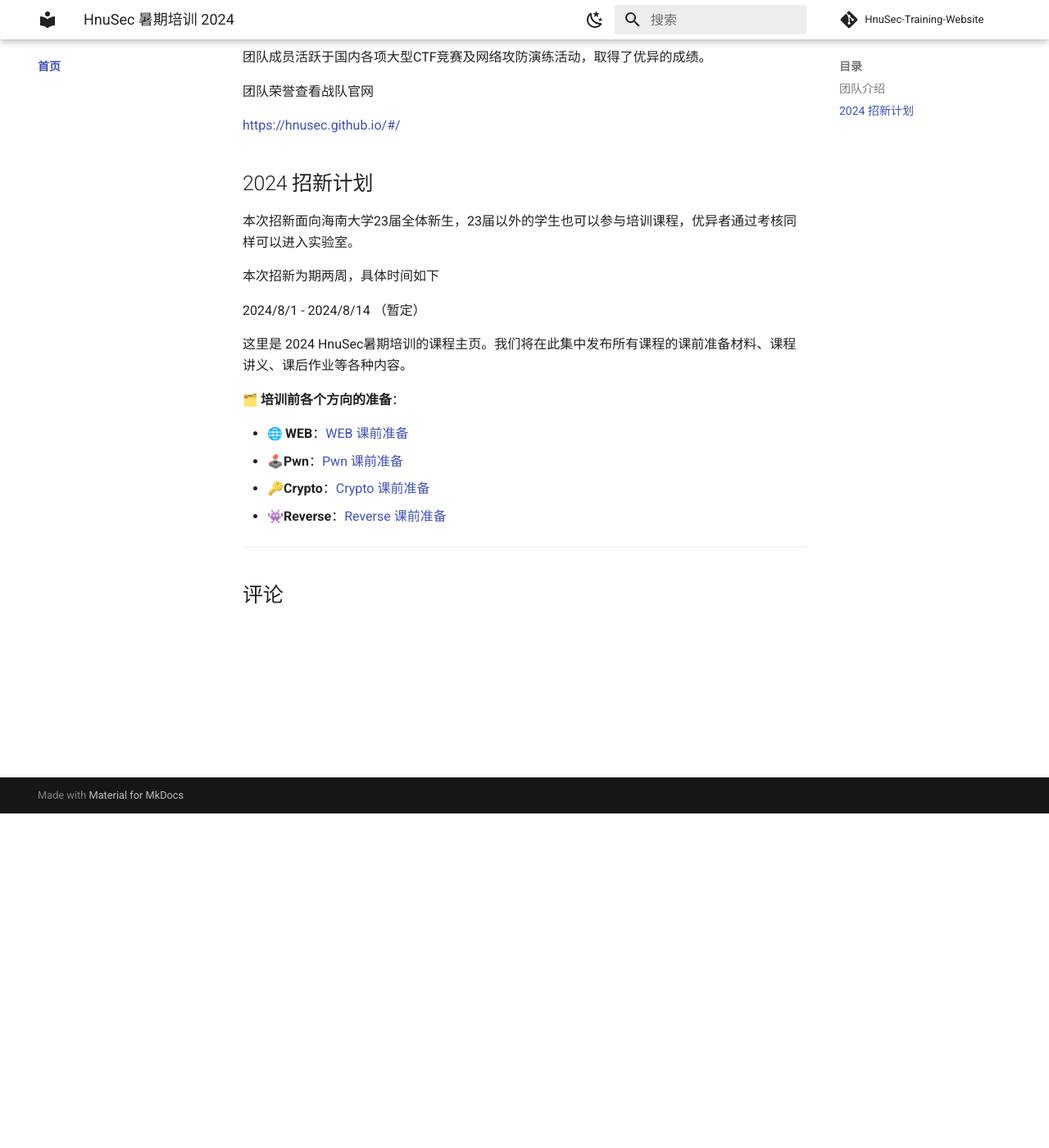
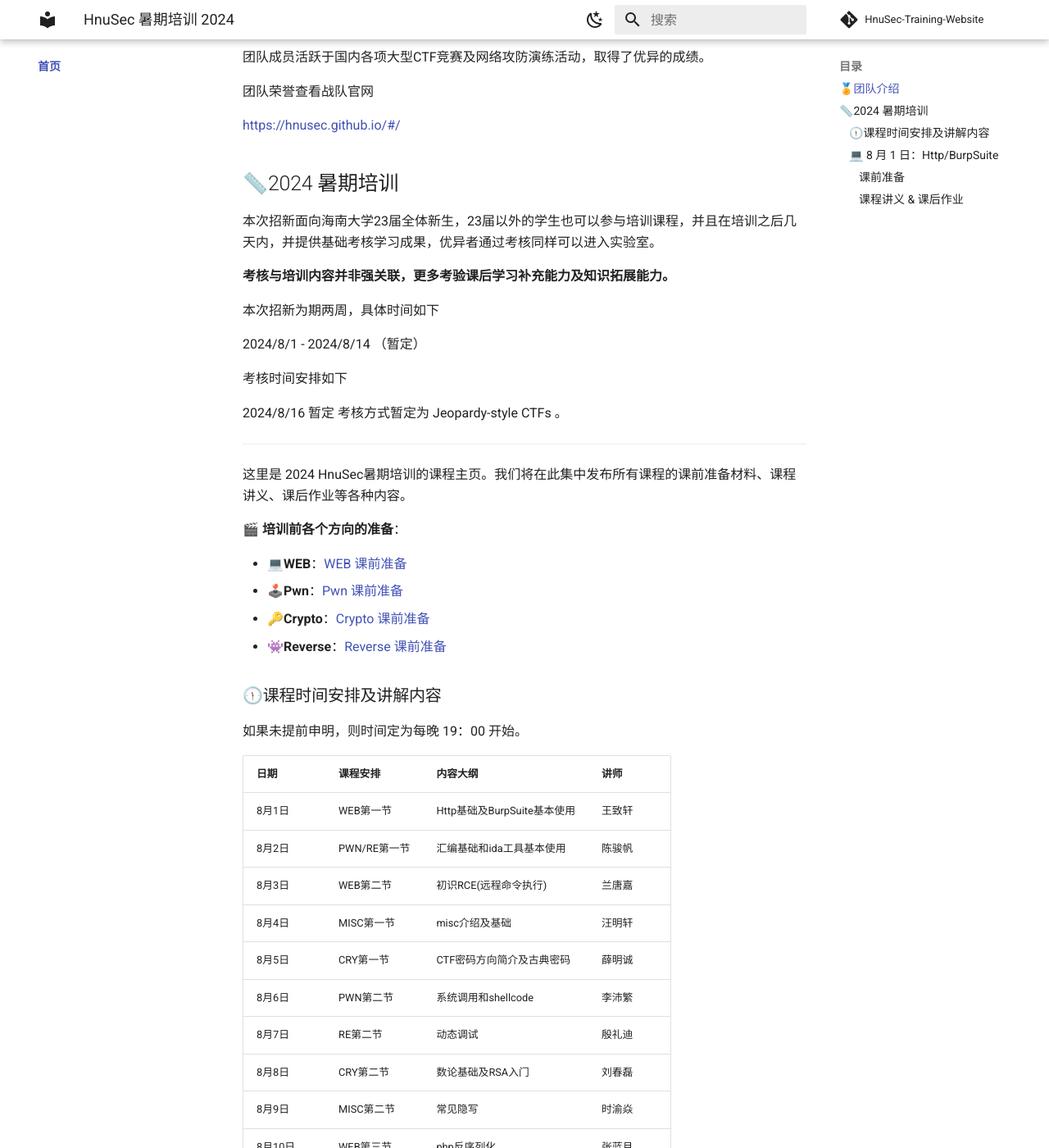
Before and after one commit to natro92/HnuSec-Training-Website, an MkDocs documentation site: the page built from docs/index.md, in a window 1280 px wide and 1400 px high, scrolled down 408 px. Shown: the whole window at 82% size. Built offline with MkDocs 1.6.1 and Material for MkDocs 9.7.7, drawn with Linux system fonts in a browser that asks for light colours; emoji names are drawn with the system emoji font; comment, search, counter and statistics services are not loaded; some of the changed text lies outside the part shown.

Commit message:
add lessons time

```diff
--- a/docs/index.md
+++ b/docs/index.md
@@ -1,5 +1,7 @@
 # HnuSec 暑期培训 2024
-## 团队介绍
+
+## 🏅团队介绍
+
 HnuSec - 海南大学网安实验室 是隶属于海南大学网络空间安全学院（密码学院），由海南大学网络空间安全协会的优秀会员们组建的网络安全团队，于2018年12月正式成立，是HDCTF网络安全技能挑战赛的举办者，现由曹春杰院长、周晓谊副院长、徐紫枫系主任、王隆娟老师指导。
 
 实验室现活跃成员20余人，为海南大学本科生、研究生，涉猎Web渗透、漏洞研究、逆向分析、密码算法等多个领域；
@@ -9,24 +11,67 @@ HnuSec - 海南大学网安实验室 是隶属于海南大学网络空间安全
 
 团队荣誉查看战队官网
 
-https://hnusec.github.io/#/
+<https://hnusec.github.io/#/>
 
+## 📏2024 暑期培训
 
-## 2024 招新计划
-本次招新面向海南大学23届全体新生，23届以外的学生也可以参与培训课程，优异者通过考核同样可以进入实验室。
+本次招新面向海南大学23届全体新生，23届以外的学生也可以参与培训课程，并且在培训之后几天内，并提供基础考核学习成果，优异者通过考核同样可以进入实验室。
+
+**考核与培训内容并非强关联，更多考验课后学习补充能力及知识拓展能力。**
 
 本次招新为期两周，具体时间如下
 
 2024/8/1 - 2024/8/14 （暂定）
 
+考核时间安排如下
+
+2024/8/16 暂定 考核方式暂定为 Jeopardy-style CTFs 。
+
+-----
+
 这里是 2024 HnuSec暑期培训的课程主页。我们将在此集中发布所有课程的课前准备材料、课程讲义、课后作业等各种内容。
 
-:card_index_dividers: **培训前各个方向的准备**：
+🎬 **培训前各个方向的准备**：
 
-- :globe_with_meridians: **WEB**：[WEB 课前准备](/web/preparation)
+- 💻**WEB**：[WEB 课前准备](/web/preparation)
 - 🕹️**Pwn**：[Pwn 课前准备](/pwn/preparation)
 - 🔑**Crypto**：[Crypto 课前准备](/crypto/preparation)
 - 👾**Reverse**：[Reverse 课前准备](/reverse/preparation)
 
+### 🕦课程时间安排及讲解内容
+
+如果未提前申明，则时间定为每晚 19：00 开始。
+
+| 日期 | 课程安排 | 内容大纲 | 讲师 |
+| --- | --- | --- | --- |
+| 8月1日 | WEB第一节 | Http基础及BurpSuite基本使用 | 王致轩 |
+| 8月2日 | PWN/RE第一节 | 汇编基础和ida工具基本使用 | 陈骏帆 |
+| 8月3日 | WEB第二节 | 初识RCE(远程命令执行) | 兰唐嘉 |
+| 8月4日 | MISC第一节 | misc介绍及基础 | 汪明轩 |
+| 8月5日 | CRY第一节 | CTF密码方向简介及古典密码 | 薛明诚 |
+| 8月6日 | PWN第二节 | 系统调用和shellcode | 李沛繁 |
+| 8月7日 | RE第二节 | 动态调试 | 殷礼迪 |
+| 8月8日 | CRY第二节 | 数论基础及RSA入门 | 刘春磊 |
+| 8月9日 | MISC第二节 | 常见隐写 | 时渝焱 |
+| 8月10日 | WEB第三节 | php反序列化 | 张蓝月 |
+| 8月11日 | PWN第三节 | 动态链接和ret2libc | 陈颂智 |
+| 8月12日 | RE第三节 | 内容深入 | 殷礼迪 |
+| 8月13日 | CRY第三节 | 对称密码入门 | 李涵宇 |
+| 8月14日 | WEB第四节 | sql注入基础 | 徐一洋 |
 
 -----
+
+### 💻 8 月 1 日：Http/BurpSuite
+
+[@𝚘𝚛𝚡𝚒𝚊𝚒𝚗.](http://orxiain.life/)
+
+#### 课前准备
+
+1. 下载好Burp Suite（社区版或pro均可）。
+2. 准备好富文本笔记软件（语雀、Obsiaian、Typora等），支撑后续学习。
+
+#### 课程讲义 & 课后作业
+
+待课后补充。
+
+-----
```
Also changed, not shown: docs/web/assets/The-Matrix.png (added).
